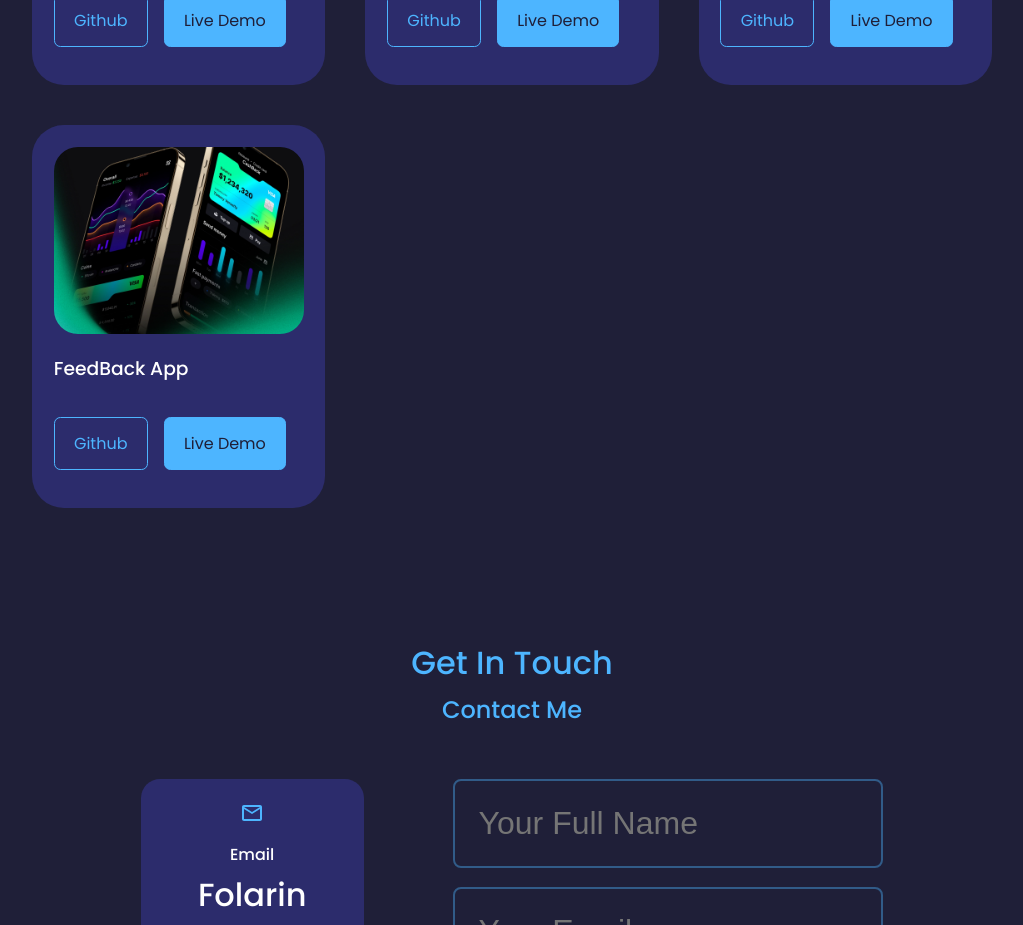
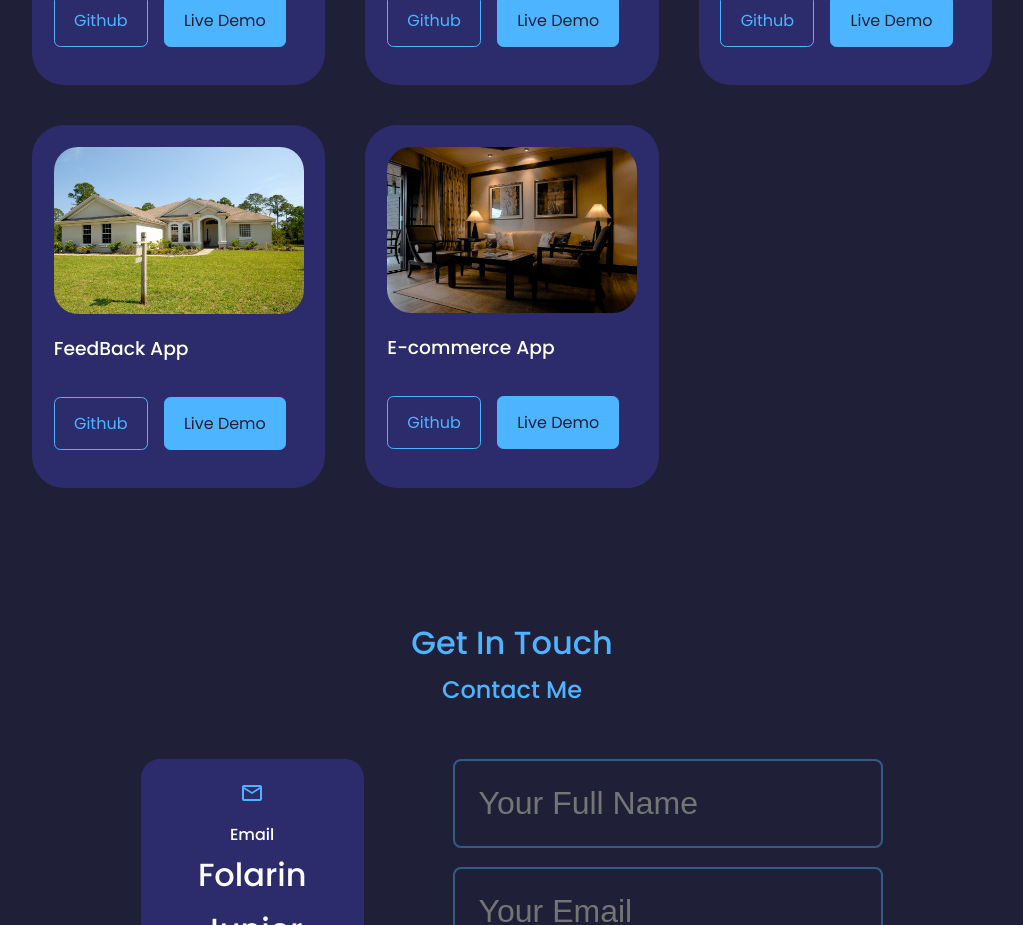
Before and after one commit to Folarinjr/update-portfolio, a React (Create React App) app: page / in a window 1280 px wide. Shown: the part 3020-3945 px from the top of the page, without its empty margins (128-1151 px from the left). Built offline with nearby package versions, Linux system fonts and the light colour scheme.

Commit message:
Another Project Added

```diff
--- a/src/component/portfolio/Portfolio.js
+++ b/src/component/portfolio/Portfolio.js
@@ -6,6 +6,8 @@ import IMG3 from '../../assets/portfolio3.webp'
 import IMG4 from '../../assets/portfolio4.webp'
 import IMG5 from '../../assets/portfolio5.webp'
 import IMG6 from '../../assets/portfolio6.webp'
+import IMG7 from '../../assets/exterior_3.jpeg'
+import IMG8 from '../../assets/interior_9.jpeg'
 
 const data = [
   {
@@ -52,10 +54,17 @@ const data = [
   },
   {
     id: 7,
-    image: IMG2,
+    image: IMG7,
     title: 'FeedBack App',
     github: 'https://github.com/Folarinjr/feedBack-app.git',
     demo: 'https://feedback-applicationn.netlify.app'
+  },
+  {
+    id: 8,
+    image: IMG8,
+    title: 'E-commerce App',
+    github: 'https://github.com/Folarinjr/market-house-sale-rent.git',
+    demo: 'https://market-house-sale-rent.vercel.app/'
   }
 ]
 
```
Also changed, not shown: src/assets/exterior_3.jpeg (added), src/assets/interior_9.jpeg (added).
